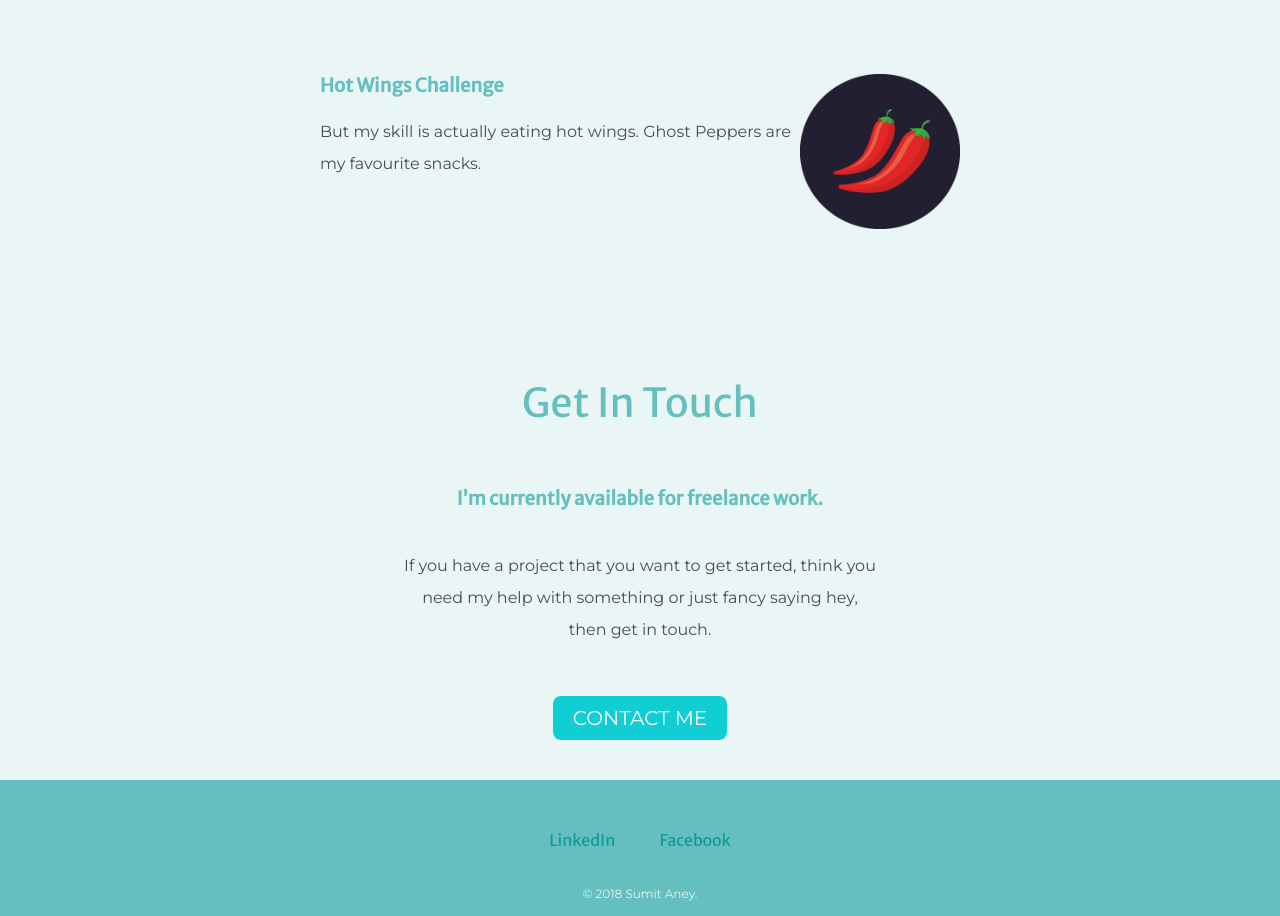
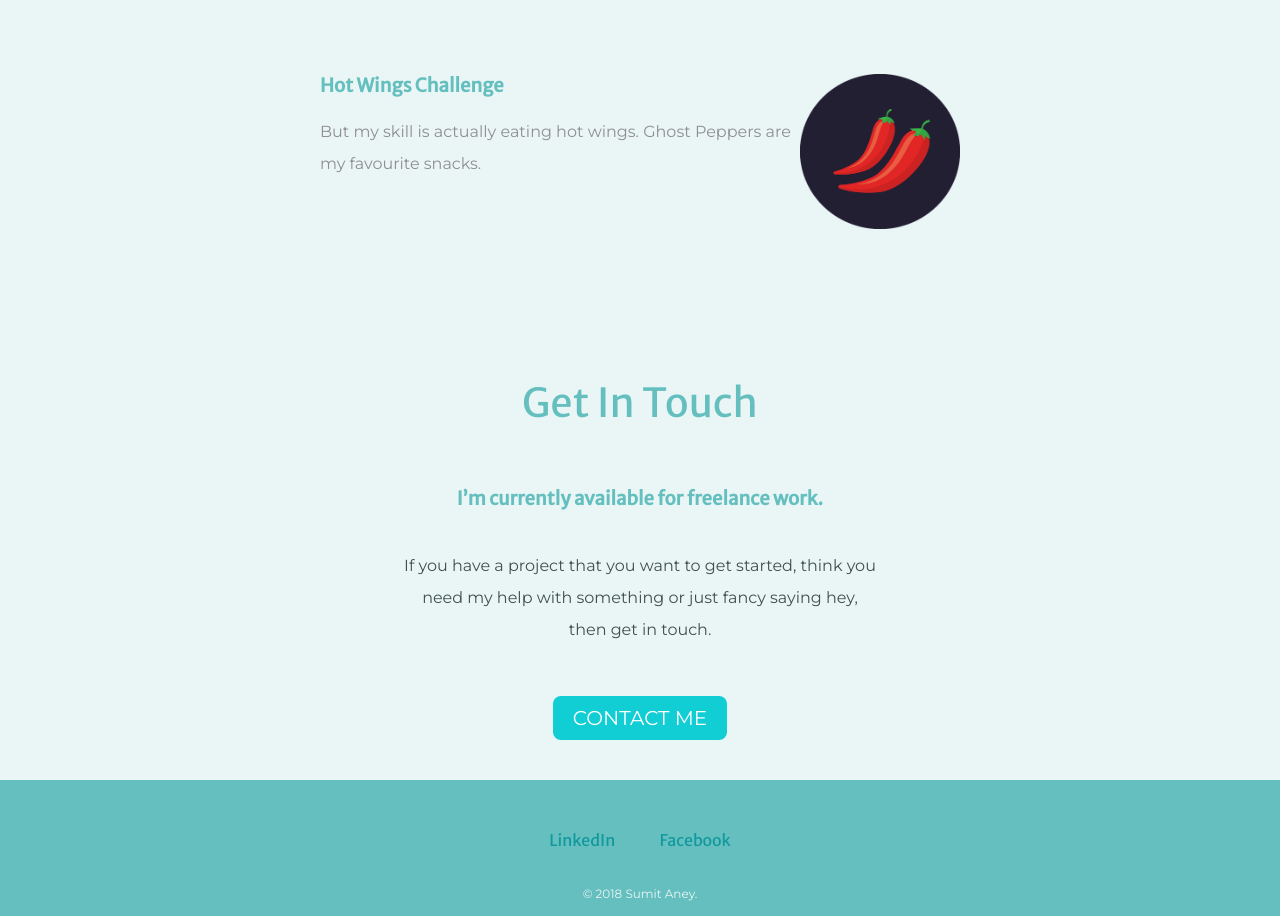
Before and after one commit to sumitaney/MyWebsite, a plain HTML site: page index.html in a window 1280 px wide. Shown: the part 1981-2897 px from the top of the page. Drawn offline with Linux system fonts and the light colour scheme.

Commit message:
Update index.html

```diff
--- a/index.html
+++ b/index.html
@@ -35,7 +35,7 @@
         <div class="skill-row">
           <img class="chillies" src="css/chillies.png" alt="">
           <h3>Hot Wings Challenge</h3>
-          <p>But my skill is actually eating hot wings. Ghost Peppers are my favourite snacks. </p>
+          <p class="codeskill-des">But my skill is actually eating hot wings. Ghost Peppers are my favourite snacks. </p>
         </div>
       </div>
 
```
